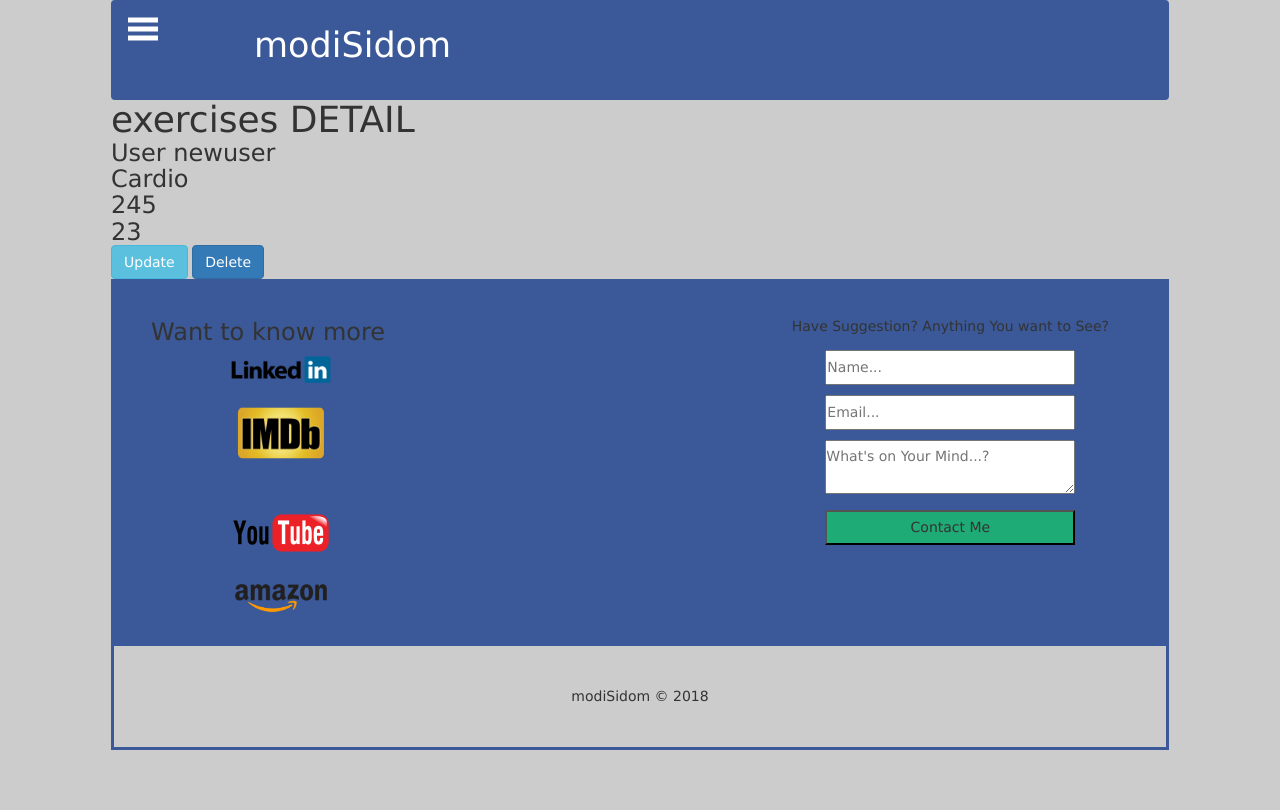
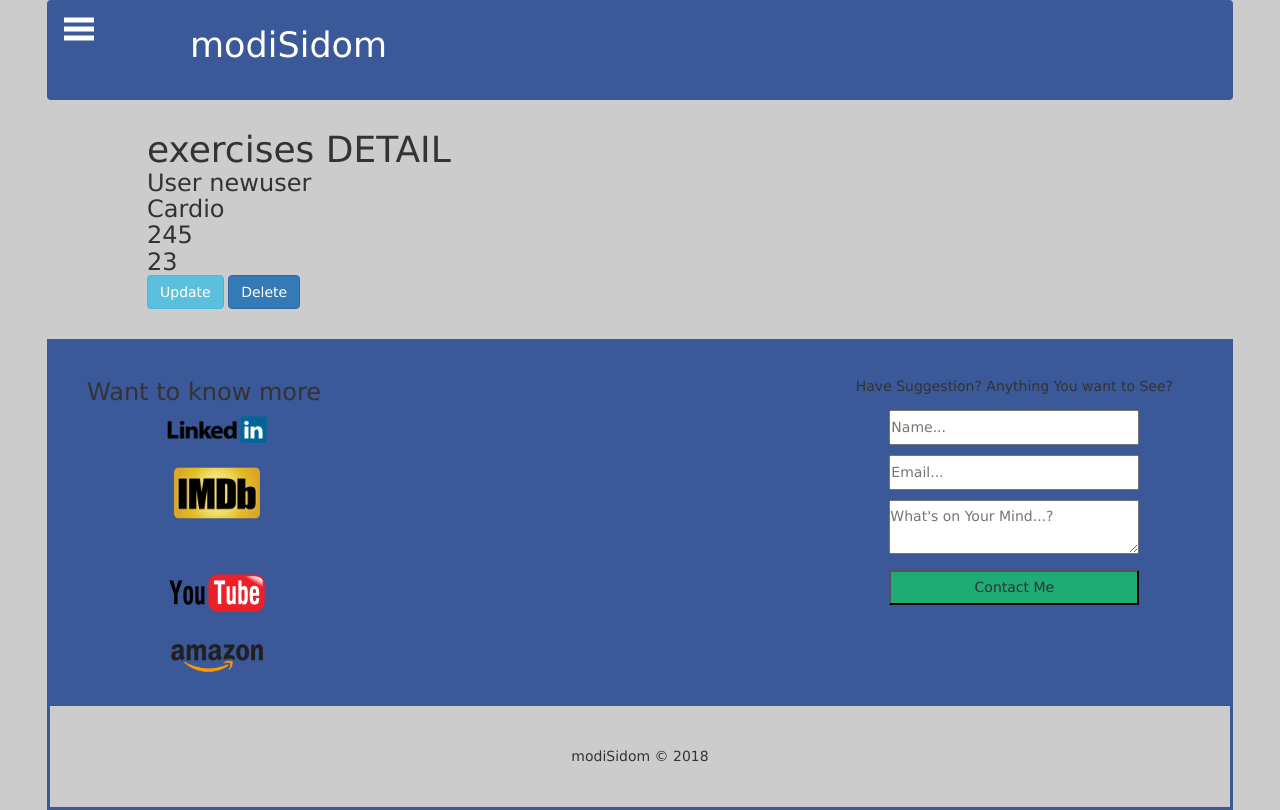
Before and after one commit to linusidom/booksproject, a Django app: page /exercises/1/ in a window 1280 px wide. Before the commit the page ends 750 px from the top, so only its background shows below. Run offline with Django 3.2, Linux system fonts and the light colour scheme; a user stored in the database is signed in; data comes from the database, SQL or seed files in the repository; some libraries are stand-ins or nearby versions.

Commit message:
updated css

```diff
--- a/static/css/mysite.css
+++ b/static/css/mysite.css
@@ -10,7 +10,7 @@ body {
 .clr{clear:both;}
 
 .container {
-	width: 85% !important; /*Override width from dataTables*/
+	width: 95% !important; /*Override width from dataTables*/
 	margin: 0 auto;
 }
 
@@ -106,12 +106,13 @@ header .side-nav li{
 header .side-nav .app_title {
 	padding: 10px 0px 10px 20px;
 	color: #1eab75;
+	font-size: 26px;
 }
 
 header .side-nav a{
 	padding: 10px 10px 20px 60px;
 	text-decoration: none;
-	font-size: 16px;
+	font-size: 22px;
 	color: #ccc;
 	display: block;
 	transition: 0.3s;
@@ -560,6 +561,28 @@ header .side-nav .home {
 }
 
 
+#food_detail,
+#exercise_detail,
+#expense_detail {
+
+	padding: 30px 0px 30px 100px;
+}
+
+#update_form {
+	text-align: center;
+	padding: 30px;
+}
+
+#update_form form label{
+	width: 200px;
+	padding: 0px 20px 0 0;
+}
+
+#update_form form input{
+	width: 300px;
+
+}
+
 
 /*Footer*/
 footer{
```
